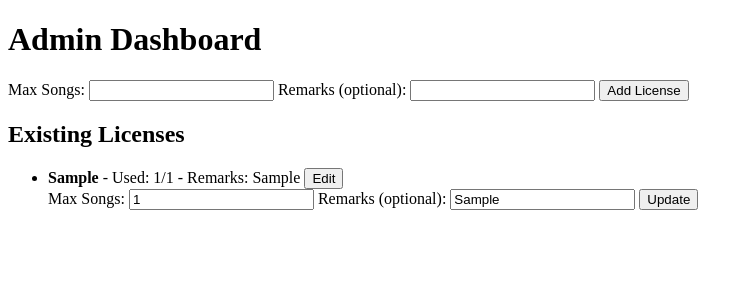
After one commit to ZigaoWang/suno-ai-song, a Flask app: page /admin in a window 1280 px wide. The commit adds this page. Shown: the top 300 px of the page, without its empty margins (0-753 px from the left). Run offline with Flask 3, Linux system fonts and the light colour scheme; tables that the repository leaves empty hold one stand-in row (values such as "Sample post").

Commit message:
Added license server

```diff
--- a/main.py
+++ b/main.py
@@ -3,7 +3,9 @@ import requests
 import time
 import dotenv
 import json
-from flask import Flask, render_template, request, jsonify, stream_with_context, Response
+import random
+import string
+from flask import Flask, render_template, request, jsonify, stream_with_context, Response, redirect
 from flask_sqlalchemy import SQLAlchemy
 
 dotenv.load_dotenv()
@@ -14,6 +16,7 @@ app = Flask(__name__)
 app.config['SQLALCHEMY_DATABASE_URI'] = 'sqlite:///songs.db'
 app.config['SQLALCHEMY_TRACK_MODIFICATIONS'] = False
 db = SQLAlchemy(app)
+
 
 class Song(db.Model):
     id = db.Column(db.Integer, primary_key=True)
@@ -34,11 +37,29 @@ class Song(db.Model):
             'created_at': self.created_at.isoformat()
         }
 
+
+class License(db.Model):
+    id = db.Column(db.Integer, primary_key=True)
+    key = db.Column(db.String(100), unique=True, nullable=False)
+    max_songs = db.Column(db.Integer, nullable=False)
+    used_songs = db.Column(db.Integer, default=0)
+    remarks = db.Column(db.String(500), nullable=True)
+    created_at = db.Column(db.DateTime, default=db.func.current_timestamp())
+
+
+class User(db.Model):
+    id = db.Column(db.Integer, primary_key=True)
+    license_id = db.Column(db.Integer, db.ForeignKey('license.id'), nullable=True)
+    created_at = db.Column(db.DateTime, default=db.func.current_timestamp())
+    license = db.relationship('License', backref=db.backref('users', lazy=True))
+
+
 def get_headers():
     return {
         "Authorization": f"Bearer {key}",
         "Content-Type": "application/json"
     }
+
 
 def submit_lyrics(prompt):
     url = "https://api.turboai.io/suno/submit/lyrics"
@@ -56,6 +77,7 @@ def submit_lyrics(prompt):
 
     return response_data["data"]
 
+
 def fetch(task_id):
     url = f"https://api.turboai.io/suno/fetch/{task_id}"
 
@@ -69,6 +91,7 @@ def fetch(task_id):
 
     return response_data["data"]
 
+
 def submit_song(payload):
     response = requests.post("https://api.turboai.io/suno/submit/music", headers=get_headers(), json=payload)
     response_data = response.json()
@@ -76,9 +99,9 @@ def submit_song(payload):
         raise Exception("提交歌曲生成请求失败")
     return response_data["data"]
 
+
 def cache_songs(songs_data):
     for song_data in songs_data:
-        print("Caching song data:", song_data)  # Debugging line
         song = Song(
             title=song_data['title'],
             image_url=song_data['image_url'],
@@ -89,17 +112,76 @@ def cache_songs(songs_data):
         db.session.add(song)
     db.session.commit()
 
+
 def get_cached_songs():
-    songs = Song.query.order_by(Song.created_at.desc()).all()  # Order by created_at descending
+    songs = Song.query.order_by(Song.created_at.desc()).all()
     return [song.to_dict() for song in songs]
+
+
+def generate_license_key():
+    return ''.join(random.choices(string.ascii_letters + string.digits, k=8))
+
 
 @app.route('/')
 def index():
     return render_template('index.html')
 
+
+@app.route('/admin', methods=['GET', 'POST'])
+def admin():
+    if request.method == 'POST':
+        key = generate_license_key()
+        max_songs = int(request.form['max_songs'])
+        remarks = request.form.get('remarks')
+        new_license = License(key=key, max_songs=max_songs, remarks=remarks)
+        db.session.add(new_license)
+        db.session.commit()
+        return redirect('/admin')
+
+    licenses = License.query.all()
+    return render_template('admin.html', licenses=licenses)
+
+
+@app.route('/edit_license', methods=['POST'])
+def edit_license():
+    license_id = request.form['id']
+    max_songs = int(request.form['max_songs'])
+    remarks = request.form.get('remarks')
+
+    license = License.query.get(license_id)
+    if license:
+        license.max_songs = max_songs
+        license.remarks = remarks
+        db.session.commit()
+
+    return redirect('/admin')
+
+
+@app.route('/activate_license', methods=['POST'])
+def activate_license():
+    license_key = request.form['license']
+    license = License.query.filter_by(key=license_key).first()
+
+    if not license:
+        return jsonify({"error": "Invalid license key"}), 400
+
+    remaining_songs = license.max_songs - license.used_songs
+    return jsonify({"remaining_songs": remaining_songs})
+
+
 @app.route('/generate', methods=['POST'])
 def generate():
+    license_key = request.form['license']
     prompt = request.form['prompt']
+
+    license = License.query.filter_by(key=license_key).first()
+
+    if not license:
+        return jsonify({"error": "Invalid license key"}), 400
+
+    if license.used_songs >= license.max_songs:
+        return jsonify({"error": "License limit reached"}), 400
+
     try:
         lyrics_task_id = submit_lyrics(prompt)
         time.sleep(2)
@@ -115,7 +197,7 @@ def generate():
 
         song_task_id = submit_song(payload)
 
-        max_retries = 100  # 设置最大重试次数（2秒检查一次，总计3分钟20秒）
+        max_retries = 100
         retries = 0
 
         def generate_status_updates():
@@ -127,12 +209,11 @@ def generate():
                 task_status = task_data["status"]
                 task_progress = task_data.get("progress", "0%")
 
-                # Progress increment logic
                 if task_status != "SUCCESS" and task_status != "FAILURE":
                     if progress < 90:
-                        progress = min(progress + 2, 90)  # Fast progress to 90%
+                        progress = min(progress + 2, 90)
                     else:
-                        progress = min(progress + 1, 95)  # Slow progress from 90% to 95%
+                        progress = min(progress + 1, 95)
                     task_progress = f"{progress}%"
 
                 yield f"data: {json.dumps({'status': task_status, 'progress': task_progress})}\n\n"
@@ -142,12 +223,12 @@ def generate():
                     return
 
                 if task_status == "SUCCESS":
-                    print("Task data:", task_data)  # Debugging line
                     cache_songs(task_data['data'])
+                    license.used_songs += 1
+                    db.session.commit()
                     yield f"data: {json.dumps({'result': task_data['data']})}\n\n"
                     return
 
-                # Random delay between 1 and 2 seconds
                 time.sleep(1 + (retries % 2))
                 retries += 1
 
@@ -156,24 +237,23 @@ def generate():
         return Response(stream_with_context(generate_status_updates()), content_type='text/event-stream')
 
     except Exception as e:
-        # Log the full stack trace for better debugging
         import traceback
         traceback.print_exc()
         return jsonify({"error": str(e)}), 500
+
 
 @app.route('/cached_songs', methods=['GET'])
 def cached_songs():
     try:
         songs = get_cached_songs()
-        print("Cached songs fetched:", songs)  # Debugging line
         return jsonify(songs)
     except Exception as e:
-        # Log the full stack trace for better debugging
         import traceback
         traceback.print_exc()
         return jsonify({"error": str(e)}), 500
 
+
 if __name__ == "__main__":
     with app.app_context():
-        db.create_all()  # Recreate tables with new schema
+        db.create_all()
     app.run(debug=True)
--- /dev/null
+++ b/templates/admin.html
@@ -0,0 +1,43 @@
+<!DOCTYPE html>
+<html lang="en">
+<head>
+    <meta charset="UTF-8">
+    <meta name="viewport" content="width=device-width, initial-scale=1.0">
+    <title>Admin Dashboard</title>
+</head>
+<body>
+    <h1>Admin Dashboard</h1>
+    <form class="license-form" method="POST" action="/admin">
+        <label for="max_songs">Max Songs:</label>
+        <input type="number" id="max_songs" name="max_songs" required>
+        <label for="remarks">Remarks (optional):</label>
+        <input type="text" id="remarks" name="remarks">
+        <button type="submit">Add License</button>
+    </form>
+    <div class="license-list">
+        <h2>Existing Licenses</h2>
+        <ul>
+            {% for license in licenses %}
+            <li>
+                <strong>{{ license.key }}</strong> - Used: {{ license.used_songs }}/{{ license.max_songs }} - Remarks: {{ license.remarks }}
+                <button onclick="showEditForm({{ license.id }}, '{{ license.max_songs }}', '{{ license.remarks }}')">Edit</button>
+                <form class="edit-form" id="edit-form-{{ license.id }}" method="POST" action="/edit_license">
+                    <input type="hidden" name="id" value="{{ license.id }}">
+                    <label for="max_songs">Max Songs:</label>
+                    <input type="number" name="max_songs" value="{{ license.max_songs }}" required>
+                    <label for="remarks">Remarks (optional):</label>
+                    <input type="text" name="remarks" value="{{ license.remarks }}">
+                    <button type="submit">Update</button>
+                </form>
+            </li>
+            {% endfor %}
+        </ul>
+    </div>
+    <script>
+        function showEditForm(id, max_songs, remarks) {
+            var form = document.getElementById('edit-form-' + id);
+            form.style.display = 'block';
+        }
+    </script>
+</body>
+</html>
```
Also changed, not shown: static/scripts.js (+39 -10 lines), templates/index.html (+8 -2 lines).
